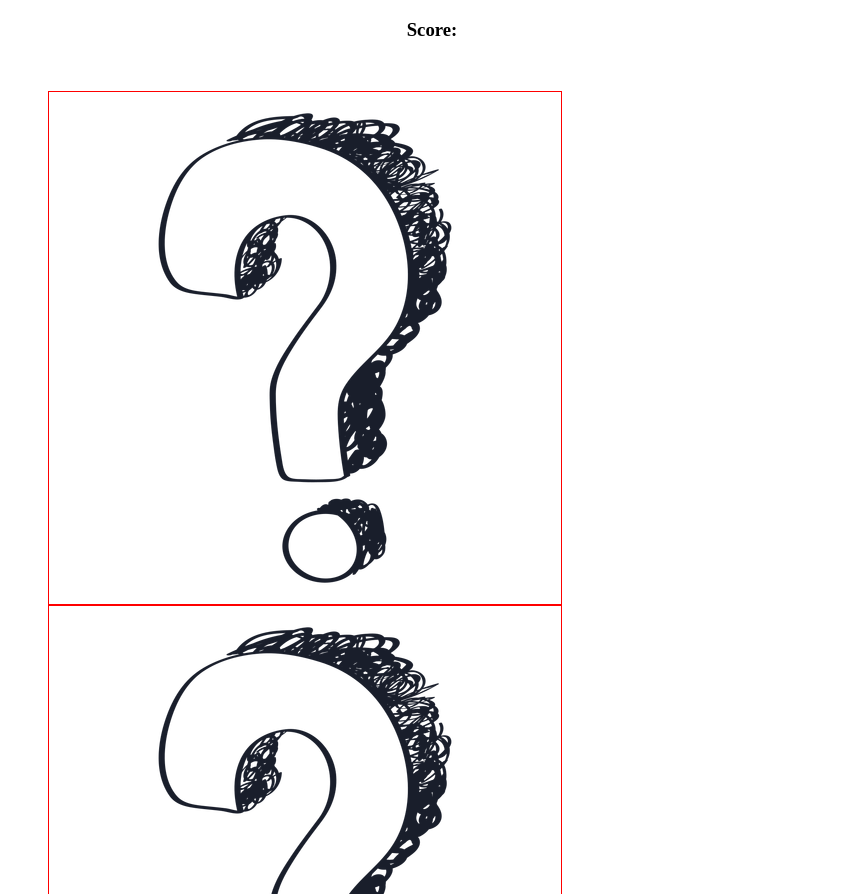
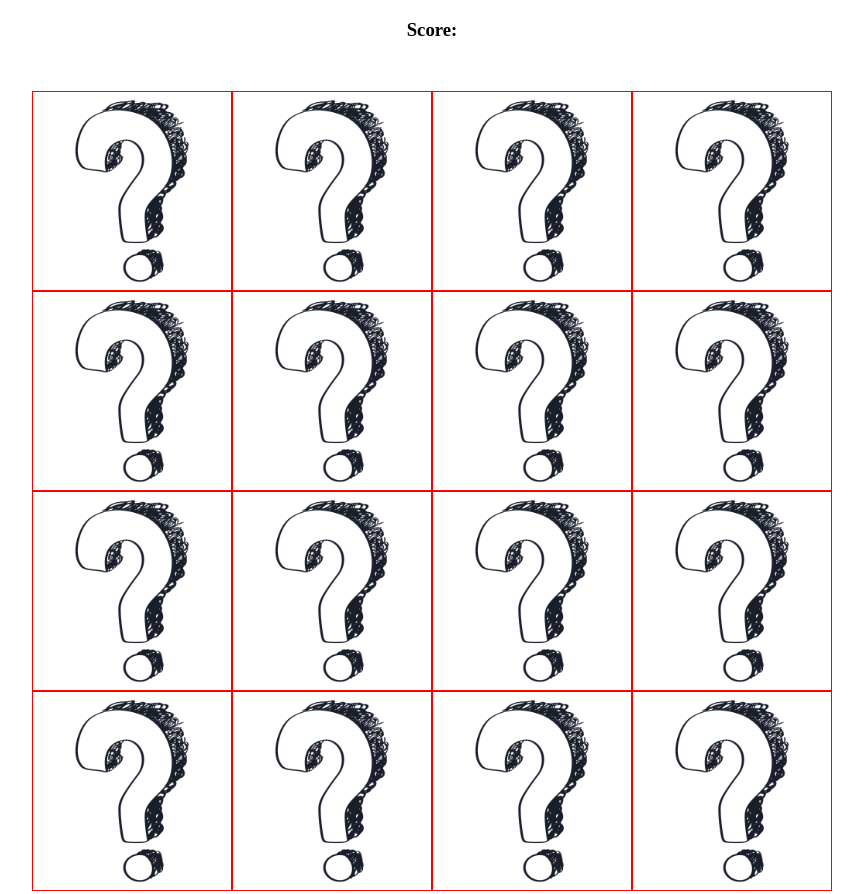
Before and after one commit to mkoptewicz/memory-game, a plain HTML site: page index.html in a window 1280 px wide. Shown: the top 894 px of the page, without its empty margins (208-1071 px from the left). Drawn offline with Linux system fonts and the light colour scheme.

Commit message:
update img styling

```diff
--- a/style.css
+++ b/style.css
@@ -11,9 +11,18 @@ h3 {
 .table {
  display: flex;
  flex-wrap: wrap;
-  width: 60%;
+  width: 800px;
   height: 800px;
   margin: 50px auto;
+
+}
+img {
+ max-width: 200px;
+max-height: 200px;
+ object-fit: cover;
+ object-position: top;
+
+
 
 }
 .card {
```
